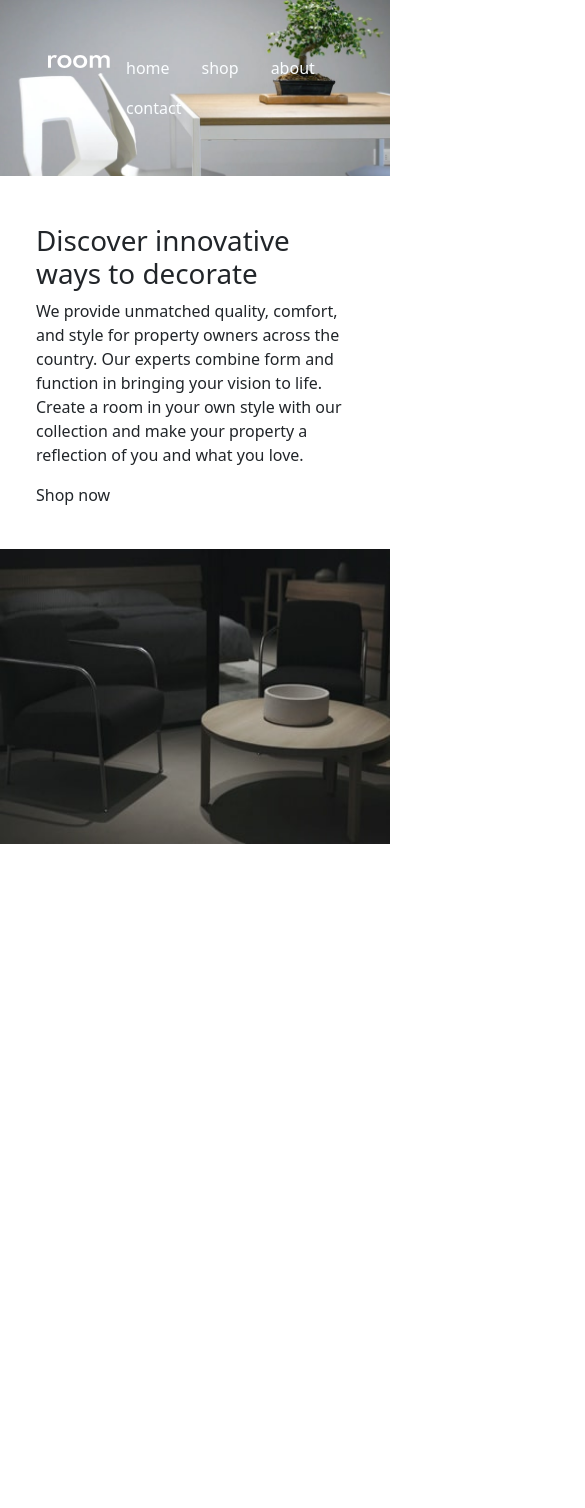
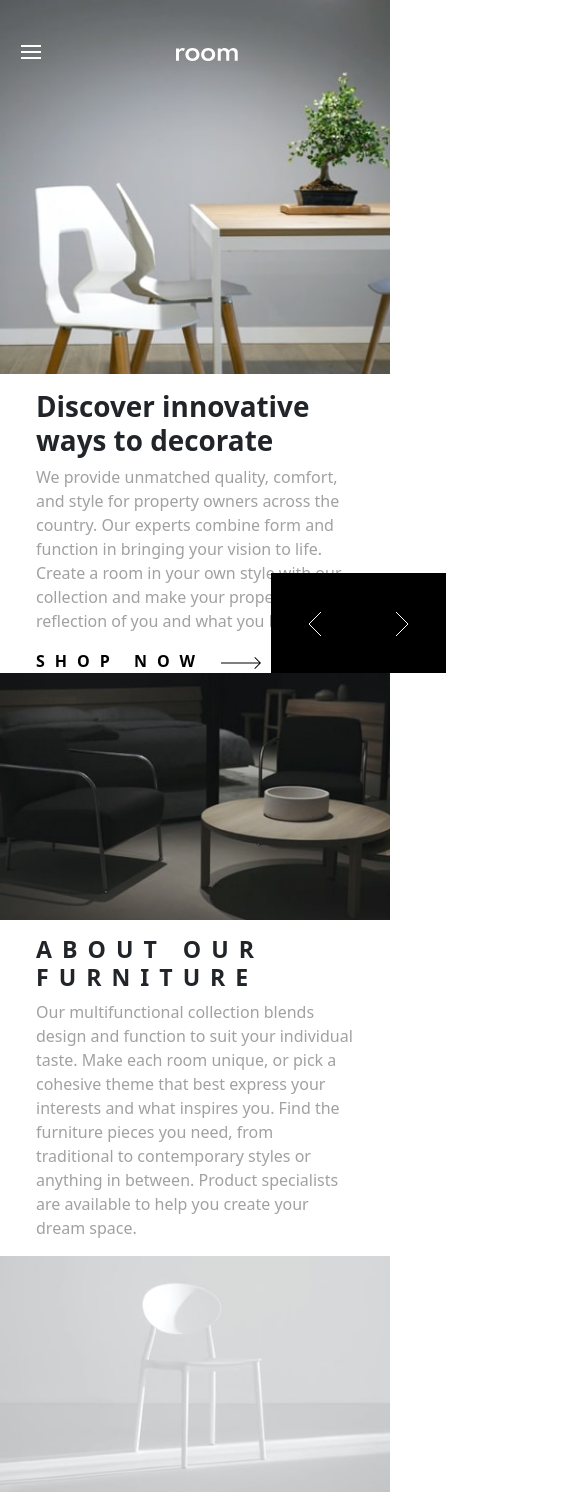
Before and after one commit to NikunjPatel-10/room-homepage-master, a website: page index.html in a window 390 px wide. Shown: the top 1508 px of the page, 585 px wide, since content can reach past the window. Before the commit the page ends 844 px from the top, so only its background shows below. Drawn offline with Linux system fonts and the light colour scheme.

Commit message:
mobile-veiw

```diff
--- a/assets/scss/base/_global.scss
+++ b/assets/scss/base/_global.scss
@@ -5,9 +5,10 @@
 }
 
 html,body{
-    height: 100%;
+
     width: 100%;
-    overflow: hidden;
+
+    font-family: 'League Spartan', sans-serif;
 }
 
 .h-65{
--- a/assets/scss/base/_variables.scss
+++ b/assets/scss/base/_variables.scss
@@ -1 +1,3 @@
 $nav-link-color : #fafdff;
+$nav-link-hover-color:hsl(0, 0%, 27%);
+$description-text-color:hsl(0, 0%, 63%);
--- a/assets/scss/layout/_room-homepage.scss
+++ b/assets/scss/layout/_room-homepage.scss
@@ -1,14 +1,127 @@
 .top-img-wrapper{
-    background: url(./../../../images/desktop-image-hero-1.jpg);
-    background-repeat: no-repeat;
-    background-size:100%;
-    background-position: cover;
+    height: 100%;
 }
 
-.image-wrapper{
+.hamburger {
+    display: none;
+    // position: absolute;
+}
+
+.desktop-img{
+    height: 100%;
+}
+
+
+
+
+
+
+.nav-mobile {
+    display: flex;
+    justify-content: center;
+    align-items: center;
+    width: 0;
     overflow: hidden;
-    img{
+    transform: translateY(-500px);
+    position: absolute;
+    top: 0;
+    right: 0;
+    bottom: 10%;
+    transition: all 0.5s ease-in-out;
+}
+
+.image-wrapper {
+
+    overflow: hidden;
+
+    img {
         height: 100%;
         width: 100%;
+        object-fit: cover;
     }
 }
+
+
+.decorate-description {
+    color: $description-text-color;
+}
+
+.shop-now {
+    letter-spacing: 10px;
+}
+
+.btn-wrapper{
+    position: absolute;
+    left: 66%;
+    bottom: 0;
+   margin-left: -2px;
+
+}
+.furniture-heading {
+    letter-spacing: 10px;
+}
+
+.furniture-description {
+    color: $description-text-color;
+}
+
+.left-arrow {
+    padding: 37px;
+}
+
+.right-arrow {
+    padding: 37px;
+    margin-left: -5px;
+}
+
+#toggle-bar {
+    display: none;
+}
+
+@media(max-width:425px) {
+
+    .desktop-img{
+        height: 0%;
+    }
+
+
+
+    .hamburger {
+        display: block;
+        position: absolute;
+        top: 35%;
+        left: 5%;
+    }
+
+    .nav-desktop {
+        display: none;
+    }
+
+
+    #toggle-bar:checked+.nav-mobile {
+        width: 100%;
+        transform: translateY(0px);
+        background-color: white;
+
+    }
+
+    .room-logo {
+        width: 100%;
+    }
+
+    .nav-link {
+        color: black;
+        margin-left: -5px;
+    }
+
+  .close-menu{
+    margin-right: 15px;
+
+  }
+//   .btn-wrapper{
+//     position: absolute;
+
+
+// }
+
+}
--- a/index.html
+++ b/index.html
@@ -7,6 +7,8 @@
   <!-- displays site properly based on user's device -->
 
   <link rel="icon" type="image/png" sizes="32x32" href="./images/favicon-32x32.png">
+  <link href="https://fonts.googleapis.com/css2?family=League+Spartan:wght@400;500;600;700&display=swap"
+    rel="stylesheet">
   <link rel="stylesheet" href="assets/css/style.css">
   <title>Frontend Mentor | Room homepage</title>
 
@@ -25,14 +27,41 @@
 
 <body>
 
-  <div class="main-wrapper h-100">
-    <div class="row  h-65 ">
-      <div class=" col-sm-8 top-img-wrapper px-sm-0  ">
-        <div class="d-flex p-5">
-          <figure class="">
+  <div class="main-wrapper  ">
+    <div class="row  h-65 position-relative">
+      <div class="col-12 col-lg-8 top-img-wrapper px-lg-0">
+        <figure class="image-wrapper desktop-img d-lg-block d-none">
+          <img src="./images/desktop-image-hero-1.jpg" alt="desktop-image-hero-1.jpg">
+        </figure>
+        <figure class="image-wrapper mobile-img d-lg-none d-block">
+          <img src="./images/mobile-image-hero-1.jpg" alt="mobile-image-hero-1.jpg">
+        </figure>
+        <div class="d-flex p-5  position-absolute top-0  w-100">
+          <figure class="m-0 d-flex justify-content-center align-items-center room-logo">
             <img src="./images/logo.svg" alt="">
           </figure>
-          <ul class="nav  list-style ">
+          <label class="hamburger" for="toggle-bar">
+            <img src="/images/icon-hamburger.svg" alt="">
+          </label>
+          <ul class="nav  list-style ms-5 nav-desktop">
+            <li class="nav-item">
+              <a class="nav-link" href="#">home</a>
+            </li>
+            <li class="nav-item">
+              <a class="nav-link" href="#">shop</a>
+            </li>
+            <li class="nav-item">
+              <a class="nav-link " href="#">about</a>
+            </li>
+            <li class="nav-item">
+              <a class="nav-link" href="#">contact</a>
+            </li>
+          </ul>
+          <input type="checkbox" id="toggle-bar">
+          <ul class="nav  list-style ms-5 nav-mobile">
+            <label class="close-menu">
+              <img src="./images/icon-close.svg" alt="">
+            </label>
             <li class="nav-item">
               <a class="nav-link" href="#">home</a>
             </li>
@@ -48,27 +77,38 @@
           </ul>
         </div>
       </div>
-      <div class="col-sm-4  px-5 py-5">
-        <h1> Discover innovative ways to decorate</h1>
-        <p> We provide unmatched quality, comfort, and style for property owners across the country.
+      <div class=" col-12 col-lg-4 px-5 d-flex flex-column justify-content-center align-items-center">
+        <h1 class="decorate-heading fw-bold"> Discover innovative ways to decorate</h1>
+        <p class="decorate-description"> We provide unmatched quality, comfort, and style for property owners across the
+          country.
           Our experts combine form and function in bringing your vision to life. Create a room in your
           own style with our collection and make your property a reflection of you and what you love.</p>
-        Shop now
+        <div class="d-flex justify-content-start w-100">
+          <button class="border-0 bg-white shop-now fw-semibold">SHOP NOW</button>
+          <button class="border-0 ms-3 bg-white fw-semibold"><img src="/images/icon-arrow.svg" alt=""></button>
+        </div>
+      </div>
+      <div class=" btn-wrapper  ">
+        <button class=" bg-black border-0 left-arrow"><img src="./images/icon-angle-left.svg"
+            alt="icon-angle-left.svg"></button>
+        <button class=" bg-black border-0 right-arrow"><img src="./images/icon-angle-right.svg"
+            alt="icon-angle-right.svg"></button>
       </div>
     </div>
     <div class="row h-35">
-      <div class="col-sm-3 h-100">
-        <figure class="image-wrapper h-100"><img src="/images/image-about-dark.jpg" alt="image-about-dark.jpg"></figure>
+      <div class=" col-12 col-lg-3 ">
+        <figure class="image-wrapper"><img src="/images/image-about-dark.jpg" alt="image-about-dark.jpg"></figure>
       </div>
-      <div class="col-sm-6">
-        <h3>About our furniture</h3>
-        <p> Our multifunctional collection blends design and function to suit your individual taste.
+      <div class="col-12 col-lg-6 px-5 d-flex flex-column justify-content-center align-items-center">
+        <h3 class="furniture-heading fw-semibold">ABOUT OUR FURNITURE</h3>
+        <p class="furniture-description"> Our multifunctional collection blends design and function to suit your
+          individual taste.
           Make each room unique, or pick a cohesive theme that best express your interests and what
           inspires you. Find the furniture pieces you need, from traditional to contemporary styles
           or anything in between. Product specialists are available to help you create your dream space.</p>
       </div>
-      <div class="col-sm-3 h-100">
-        <figure class="image-wrapper h-100"><img src="./images/image-about-light.jpg" alt="image-about-light.jpg">
+      <div class=" col-12 col-lg-3">
+        <figure class="image-wrapper "><img src="./images/image-about-light.jpg" alt="image-about-light.jpg">
         </figure>
       </div>
     </div>
```
Also changed, not shown: assets/css/style.css, 1 other file.
